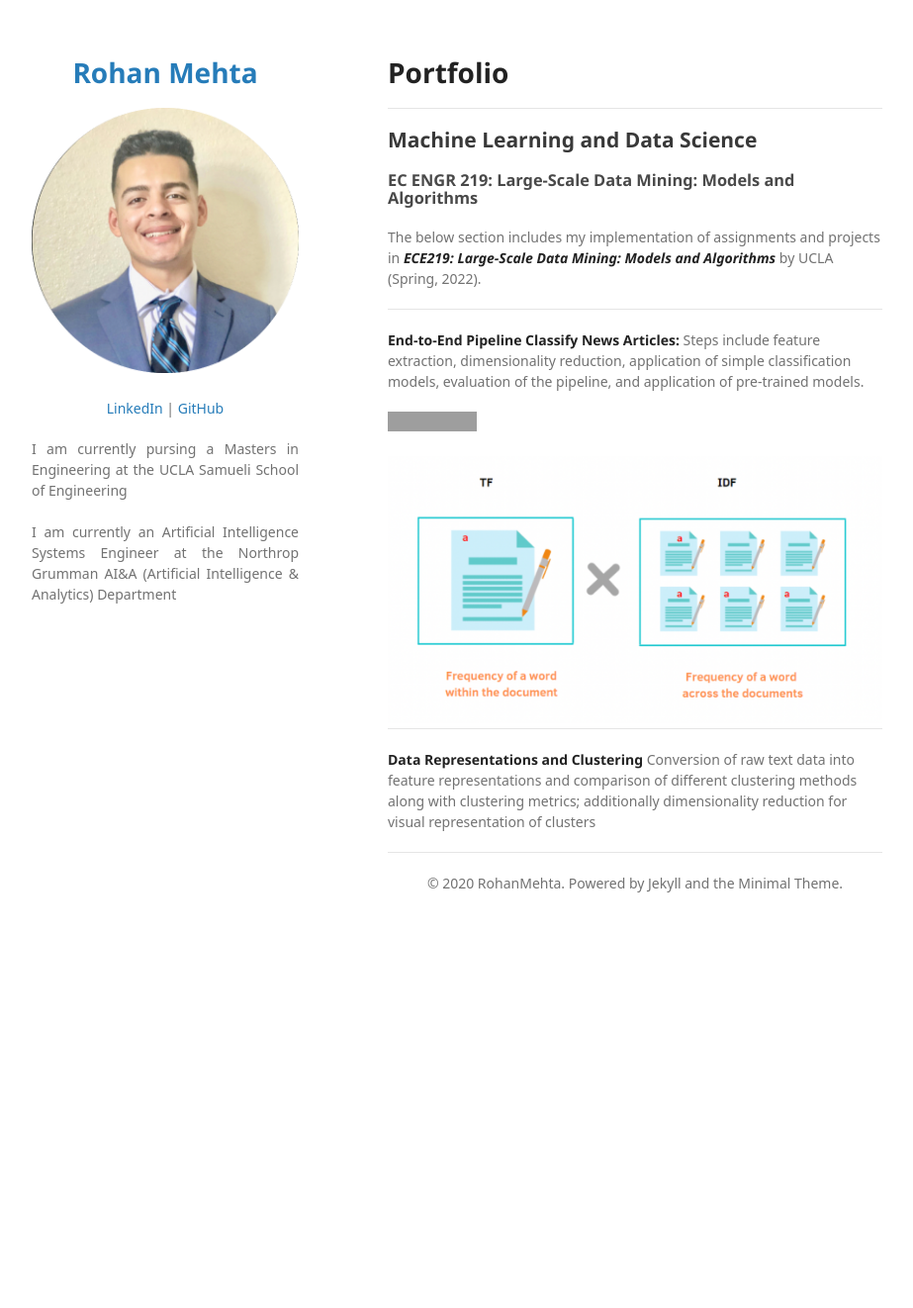
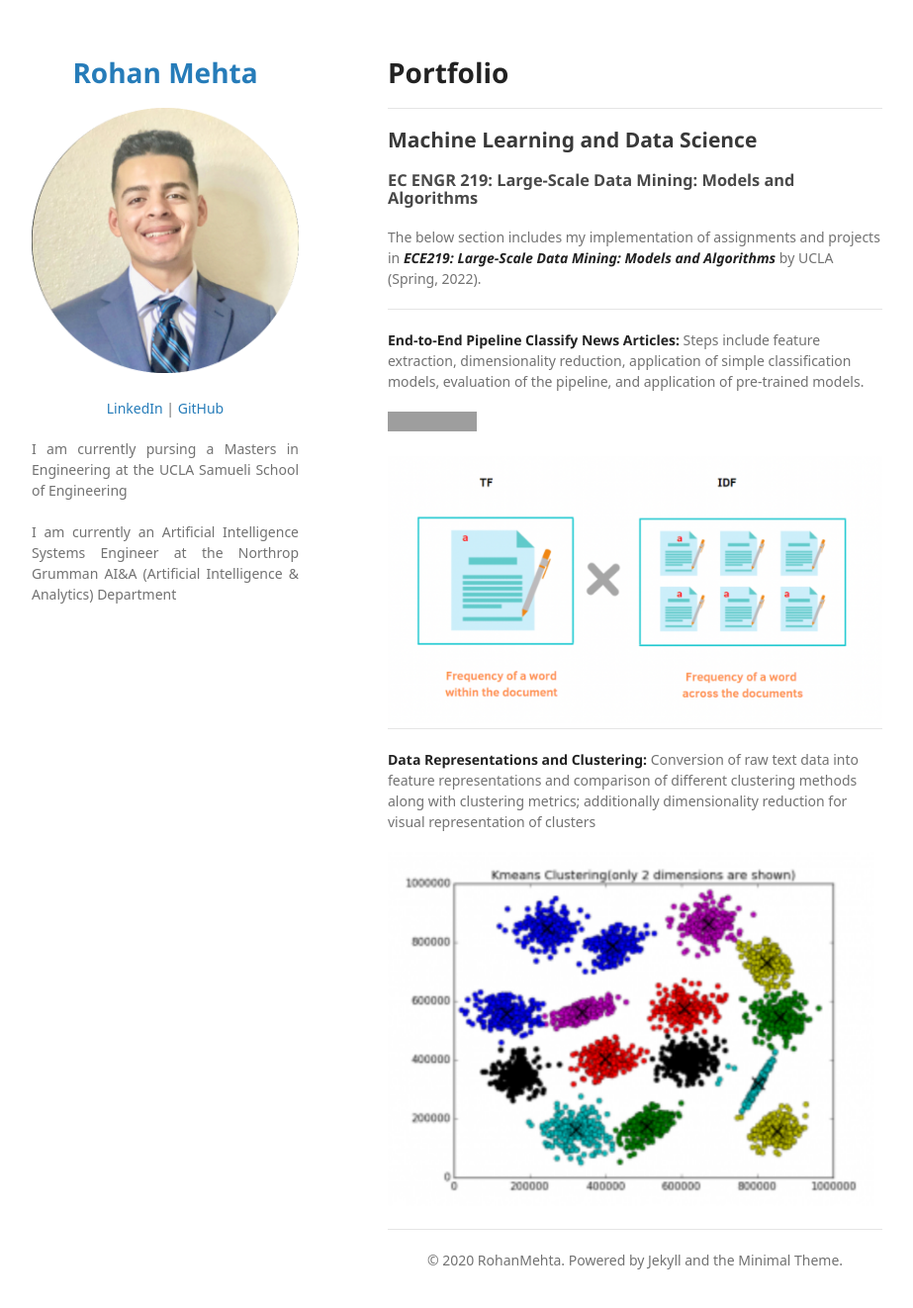
Before and after one commit to rmehta678/rmehta678.github.io, a Jekyll site: the page built from index.md, in a window 1280 px wide and 1334 px high. Shown: the top 1322 px of the window at 99% size, without its empty margins (178-1101 px from the left). Built offline with Jekyll 4.4.1, drawn with Linux system fonts in a browser that asks for light colours; some web fonts are replaced; our own code applies the rules of GitHub Pages for plain Markdown files; grey boxes are pictures that could not be loaded.

Commit message:
Update index.md

```diff
--- a/index.md
+++ b/index.md
@@ -17,7 +17,8 @@ The below section includes my implementation of assignments and projects in [***
 
 ---
 
-**Data Representations and Clustering** Conversion of raw text data into feature representations and comparison of different clustering methods along with clustering metrics; additionally dimensionality reduction for visual representation of clusters
+**Data Representations and Clustering:** Conversion of raw text data into feature representations and comparison of different clustering methods along with clustering metrics; additionally dimensionality reduction for visual representation of clusters
 
+<center><img src="images/clustering.png"/></center>
 ---
 <center>© 2020 RohanMehta. Powered by Jekyll and the Minimal Theme.</center>
```
